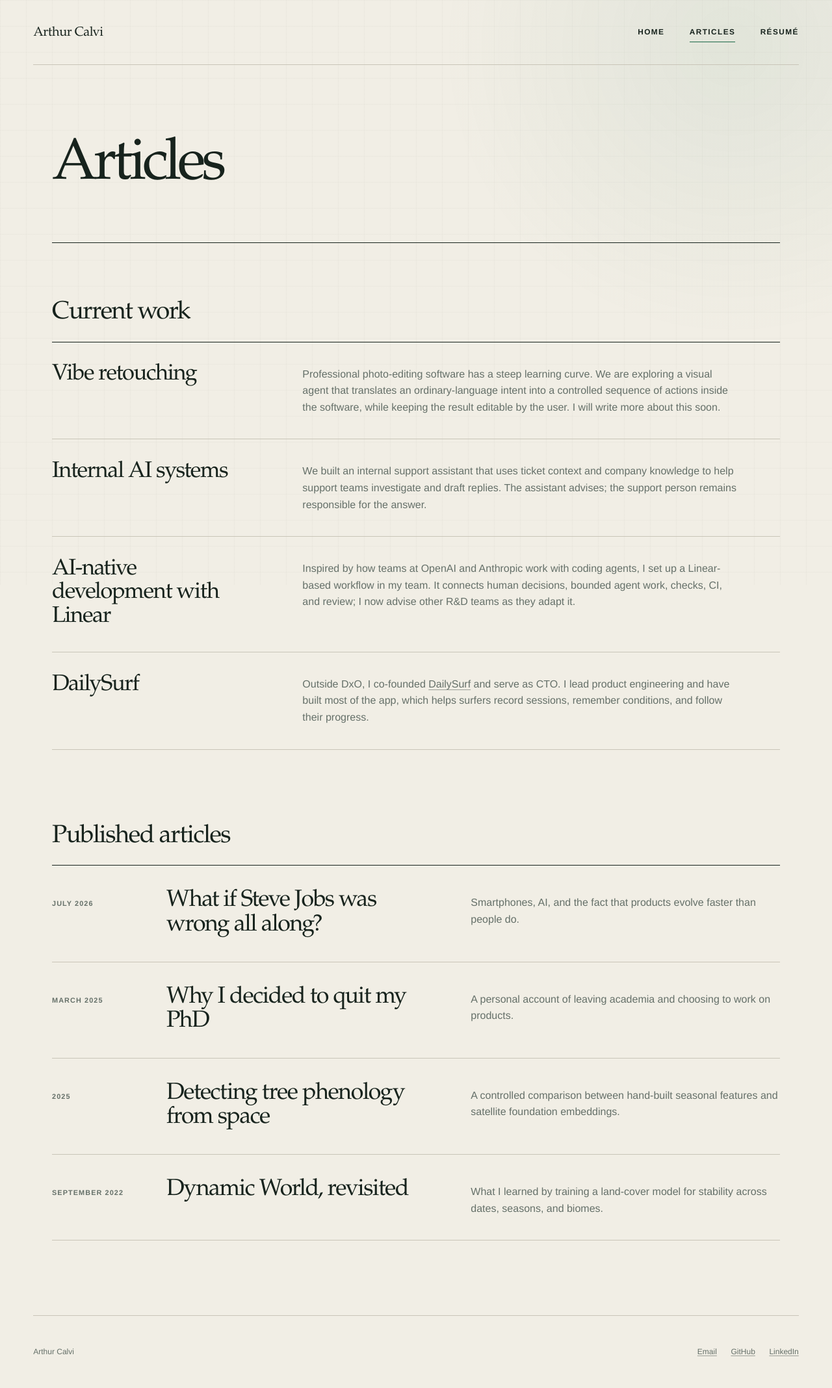
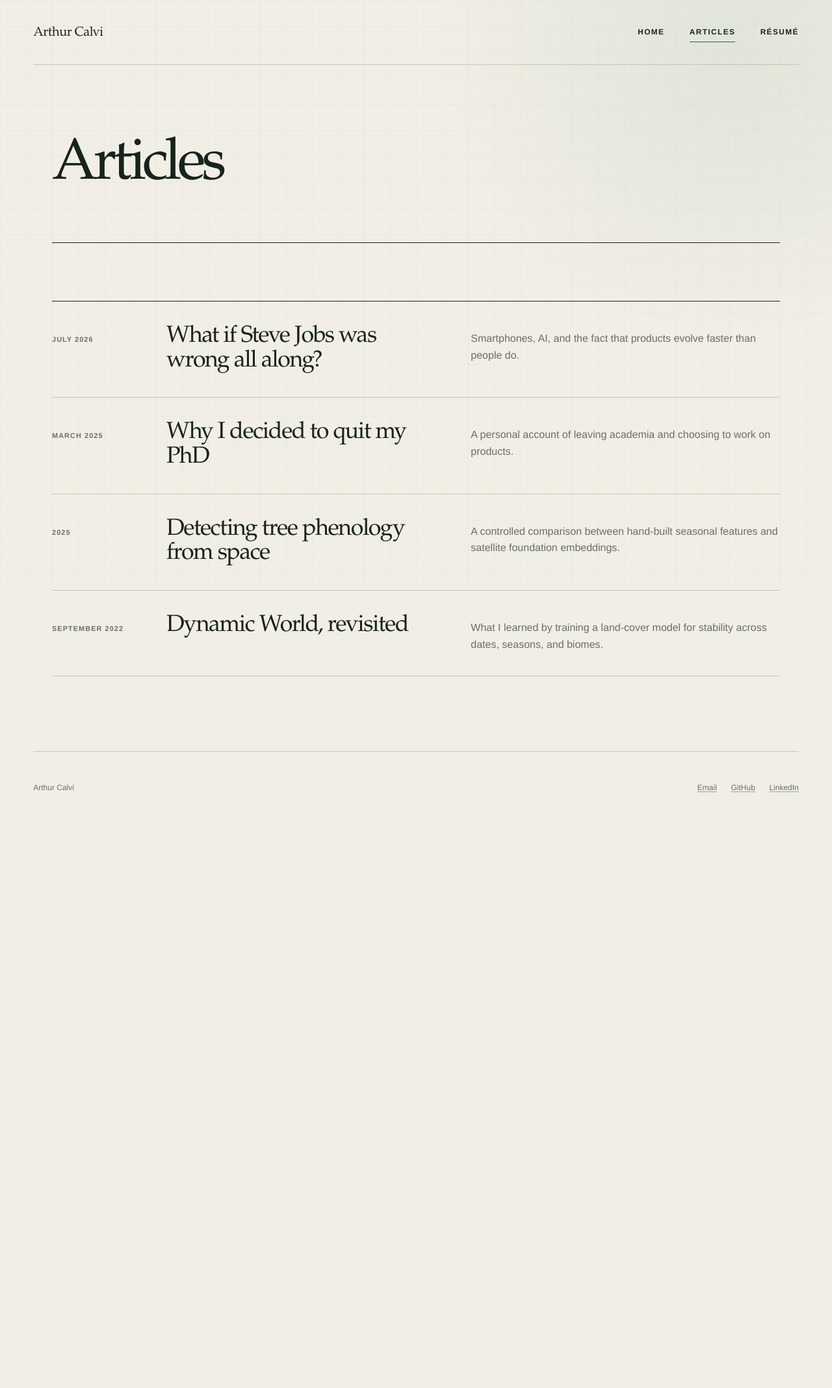
Before and after one commit to ArthurCalvi/arthurcalvi.github.io, a Jekyll site: the page built from blog.html, in a window 1280 px wide. Shown: the whole page at 65% size. Built offline with Jekyll 4.4.1, drawn with Linux system fonts in a browser that asks for light colours; after the commit the page ends 1268 px from its top, so only the background shows below that.

Commit message:
site: simplify articles and current work

```diff
--- a/_includes/current-work.html
+++ b/_includes/current-work.html
@@ -6,15 +6,6 @@
     into a controlled sequence of actions inside the software, while
     keeping the result editable by the user. I will write more about this
     soon.
-  </p>
-</article>
-<article class="editorial-row">
-  <h3>Internal AI systems</h3>
-  <p>
-    We built an internal support assistant that uses ticket context and
-    company knowledge to help support teams investigate and draft replies.
-    The assistant advises; the support person remains responsible for the
-    answer.
   </p>
 </article>
 <article class="editorial-row">
--- a/assets/css/main.css
+++ b/assets/css/main.css
@@ -455,19 +455,6 @@ p {
   padding: clamp(3.5rem, 7vw, 6rem) 0 clamp(5rem, 9vw, 8rem);
 }
 
-.articles-section + .articles-section {
-  margin-top: clamp(5rem, 9vw, 8rem);
-}
-
-.articles-section-title {
-  margin: 0 0 1.5rem;
-  font-family: var(--serif);
-  font-size: clamp(2rem, 3vw, 2.75rem);
-  font-weight: 400;
-  letter-spacing: -0.04em;
-  line-height: 1;
-}
-
 .article-index {
   border-top: 1px solid var(--ink);
 }
@@ -481,7 +468,7 @@ p {
   border-bottom: 1px solid var(--line);
 }
 
-.article-index h3 {
+.article-index h2 {
   margin: 0;
   font-family: var(--serif);
   font-size: clamp(1.75rem, 2.8vw, 2.65rem);
@@ -491,12 +478,12 @@ p {
   transition: color 180ms ease, transform 220ms ease;
 }
 
-.article-index article:hover h3 {
+.article-index article:hover h2 {
   color: var(--accent);
   transform: translateX(0.2rem);
 }
 
-.article-index h3 a {
+.article-index h2 a {
   text-decoration: none;
 }
 
@@ -1342,7 +1329,7 @@ p {
   }
 
   .home-article-row h3,
-  .article-index h3 {
+  .article-index h2 {
     margin-bottom: 0.6rem;
   }
 
@@ -1462,7 +1449,7 @@ p {
   .nav-links a::after,
   .editorial-row h3,
   .home-article-row h3,
-  .article-index h3,
+  .article-index h2,
   .all-articles-link a {
     transition: none;
   }
--- a/blog.html
+++ b/blog.html
@@ -2,42 +2,32 @@
 layout: page
 title: Articles
 section: articles
-description: Current work and articles by Arthur Calvi.
+description: Articles by Arthur Calvi.
 permalink: /blog.html
 ---
 
-<section class="articles-section" aria-labelledby="current-work-title">
-  <h2 class="articles-section-title" id="current-work-title">Current work</h2>
-  <div class="editorial-list">
-    {% include current-work.html %}
-  </div>
-</section>
-
-<section class="articles-section" id="published-articles" aria-labelledby="published-articles-title">
-  <h2 class="articles-section-title" id="published-articles-title">Published articles</h2>
 <div class="article-index">
   <article>
     <time datetime="2026-07-22">July 2026</time>
-      <h3><a href="{{ '/articles/what-if-steve-jobs-was-wrong/' | relative_url }}">What if Steve Jobs was wrong all along?</a></h3>
+    <h2><a href="{{ '/articles/what-if-steve-jobs-was-wrong/' | relative_url }}">What if Steve Jobs was wrong all along?</a></h2>
     <p>Smartphones, AI, and the fact that products evolve faster than people do.</p>
   </article>
 
   <article>
     <time datetime="2025-03-16">March 2025</time>
-      <h3><a href="{{ '/articles/quit-phd.html' | relative_url }}">Why I decided to quit my PhD</a></h3>
+    <h2><a href="{{ '/articles/quit-phd.html' | relative_url }}">Why I decided to quit my PhD</a></h2>
     <p>A personal account of leaving academia and choosing to work on products.</p>
   </article>
 
   <article>
     <time datetime="2025-01-01">2025</time>
-      <h3><a href="{{ '/articles/phd/' | relative_url }}">Detecting tree phenology from space</a></h3>
+    <h2><a href="{{ '/articles/phd/' | relative_url }}">Detecting tree phenology from space</a></h2>
     <p>A controlled comparison between hand-built seasonal features and satellite foundation embeddings.</p>
   </article>
 
   <article>
     <time datetime="2022-09-01">September 2022</time>
-      <h3><a href="{{ '/articles/kayrros-dynamic-world/' | relative_url }}">Dynamic World, revisited</a></h3>
+    <h2><a href="{{ '/articles/kayrros-dynamic-world/' | relative_url }}">Dynamic World, revisited</a></h2>
     <p>What I learned by training a land-cover model for stability across dates, seasons, and biomes.</p>
   </article>
 </div>
-</section>
--- a/index.html
+++ b/index.html
@@ -139,6 +139,6 @@ cover_image: /assets/images/arthur-norway.jpg
         <p>Training land-cover maps to remain useful across dates, seasons, and biomes.</p>
       </article>
     </div>
-    <p class="all-articles-link"><a href="{{ '/blog.html#published-articles' | relative_url }}">All articles <span aria-hidden="true">→</span></a></p>
+    <p class="all-articles-link"><a href="{{ '/blog.html' | relative_url }}">All articles <span aria-hidden="true">→</span></a></p>
   </div>
 </section>
```
Lines whose indentation alone changed are shown as unchanged.
